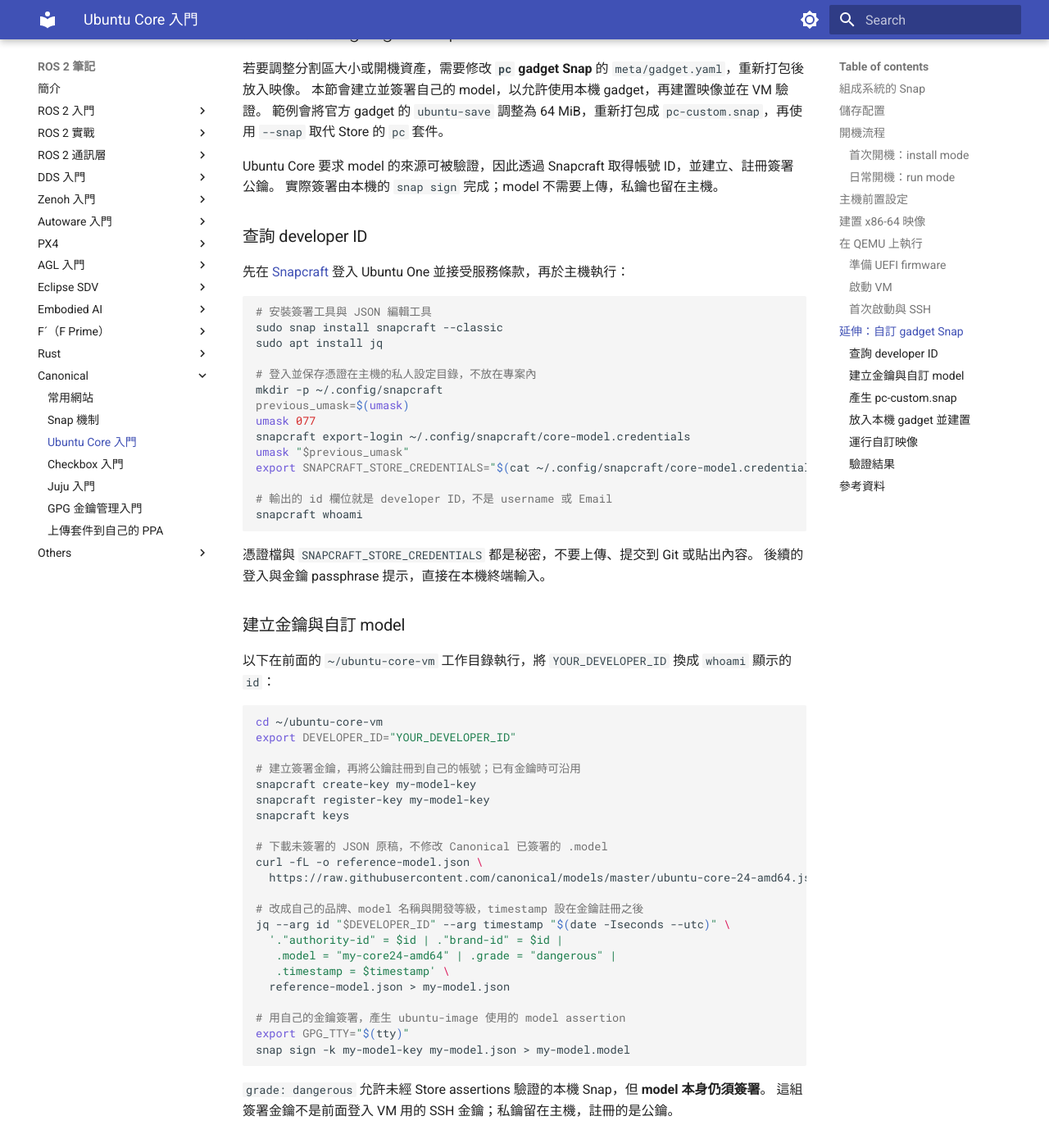
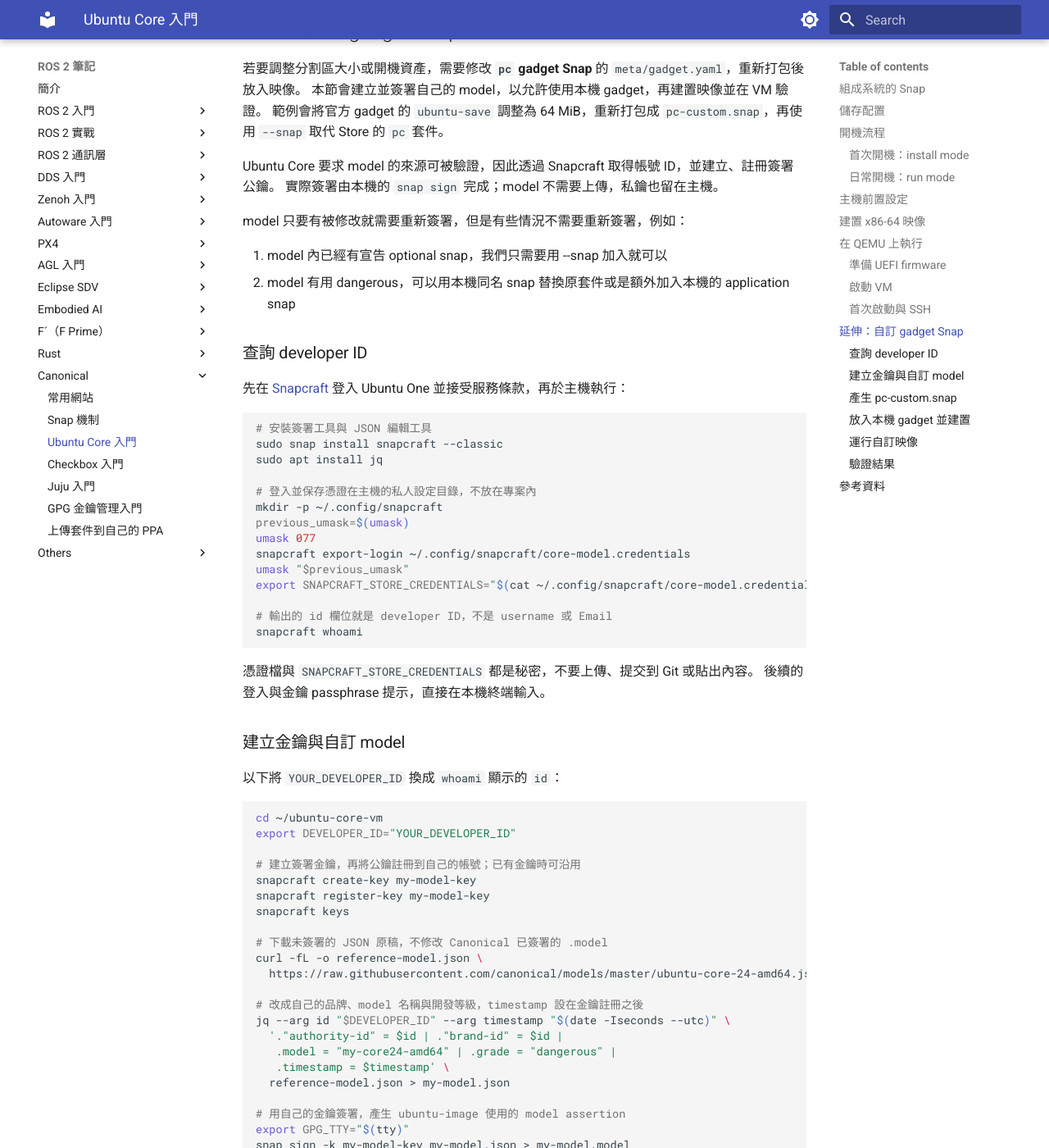
Before and after one commit to evshary/ros2-learning, an MkDocs documentation site: the page built from docs/canonical/ubuntu-core.md, in a window 1280 px wide and 1400 px high, scrolled down 5051 px. Shown: the whole window at 82% size. Built offline with MkDocs 1.6.1 and Material for MkDocs 9.7.7, drawn with Linux system fonts in a browser that asks for light colours.

Commit message:
docs(canonical): clarify model signing and snap overrides
Signed-off-by: ChenYing Kuo <evshary@gmail.com>

````diff
--- a/docs/canonical/ubuntu-core.md
+++ b/docs/canonical/ubuntu-core.md
@@ -204,6 +204,11 @@ lsblk -o NAME,SIZE,FSTYPE,LABEL,MOUNTPOINTS
 Ubuntu Core 要求 model 的來源可被驗證，因此透過 Snapcraft 取得帳號 ID，並建立、註冊簽署公鑰。
 實際簽署由本機的 `snap sign` 完成；model 不需要上傳，私鑰也留在主機。
 
+model 只要有被修改就需要重新簽署，但是有些情況不需要重新簽署，例如：
+
+1. model 內已經有宣告 optional snap，我們只需要用 --snap 加入就可以
+2. model 有用 dangerous，可以用本機同名 snap 替換原套件或是額外加入本機的 application snap
+
 ### 查詢 developer ID
 
 先在 [Snapcraft](https://snapcraft.io/account) 登入 Ubuntu One 並接受服務條款，再於主機執行：
@@ -230,7 +235,7 @@ snapcraft whoami
 
 ### 建立金鑰與自訂 model
 
-以下在前面的 `~/ubuntu-core-vm` 工作目錄執行，將 `YOUR_DEVELOPER_ID` 換成 `whoami` 顯示的 `id`：
+以下將 `YOUR_DEVELOPER_ID` 換成 `whoami` 顯示的 `id`：
 
 ```bash
 cd ~/ubuntu-core-vm
````
